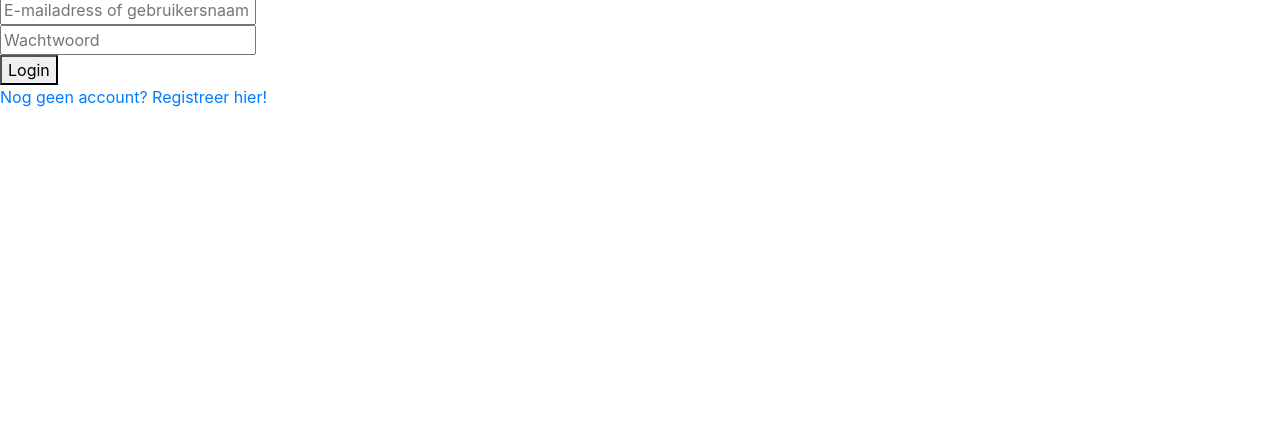
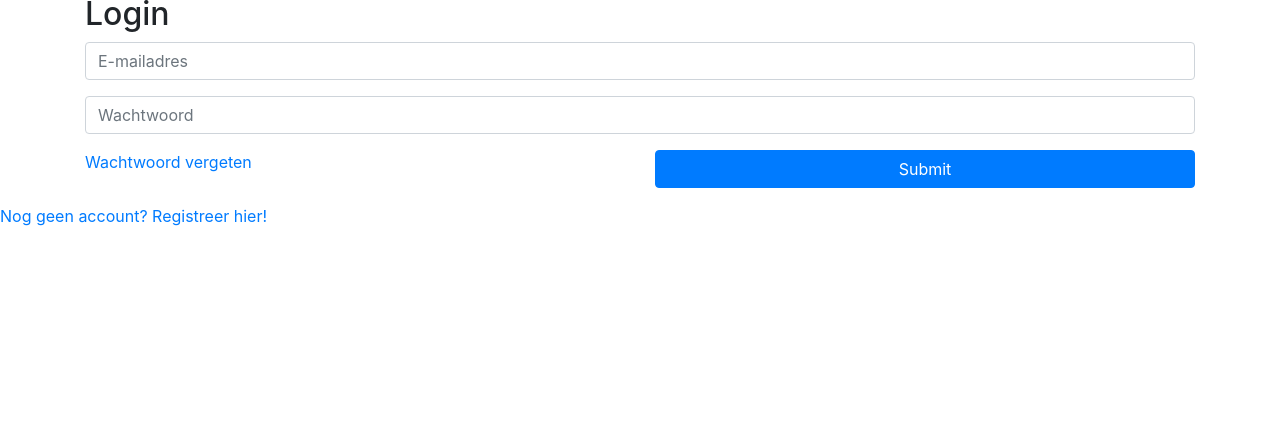
Before and after one commit to itschiel/World-Wide-Importers, a PHP site: page /login.php in a window 1280 px wide. Shown: the part 162-590 px from the top of the page. Run offline with PHP 8.4, Linux system fonts and the light colour scheme; data that the repository does not hold is empty.

Commit message:
login form update

```diff
--- a/login.php
+++ b/login.php
@@ -2,12 +2,28 @@
 include "Includes/Header.php";
 ?>
 
-<!-- login form -->
-<form action="loginfunctions.php" method="post">
-    <input type="text" name="emailusername" placeholder="E-mailadress of gebruikersnaam"><br>
-    <input type="password" name="password" placeholder="Wachtwoord"><br>
-    <button type="submit" name="login">Login</button><br>
-</form>
+<div class="container">
+    <h2>Login</h2>
+    <form action="loginfunction.php" method="post">
+        <div class="form-group">
+            <input name="email" type="email" class="form-control" placeholder="E-mailadres">
+        </div>
+        <div class="form-group">
+            <input name="password" type="password" class="form-control" placeholder="Wachtwoord">
+        </div>
+        <div class="form-group">
+            <div class="row">
+                <div class="col-6">
+                    <a href="www.google.nl">Wachtwoord vergeten</a>
+                </div>
+                <div class="col-6">
+                    <button type="submit" class="btn btn-primary btn-block">Submit</button>
+                </div>
+            </div>
+        </div>
+
+    </form>
+</div>
 
 <!-- Registratie knop -->
 <a href="signup.php">Nog geen account? Registreer hier!</a>
```
Also changed, not shown: loginfunctions.php (renamed from login meuk/loginfunctions.php, +17 -8 lines).
